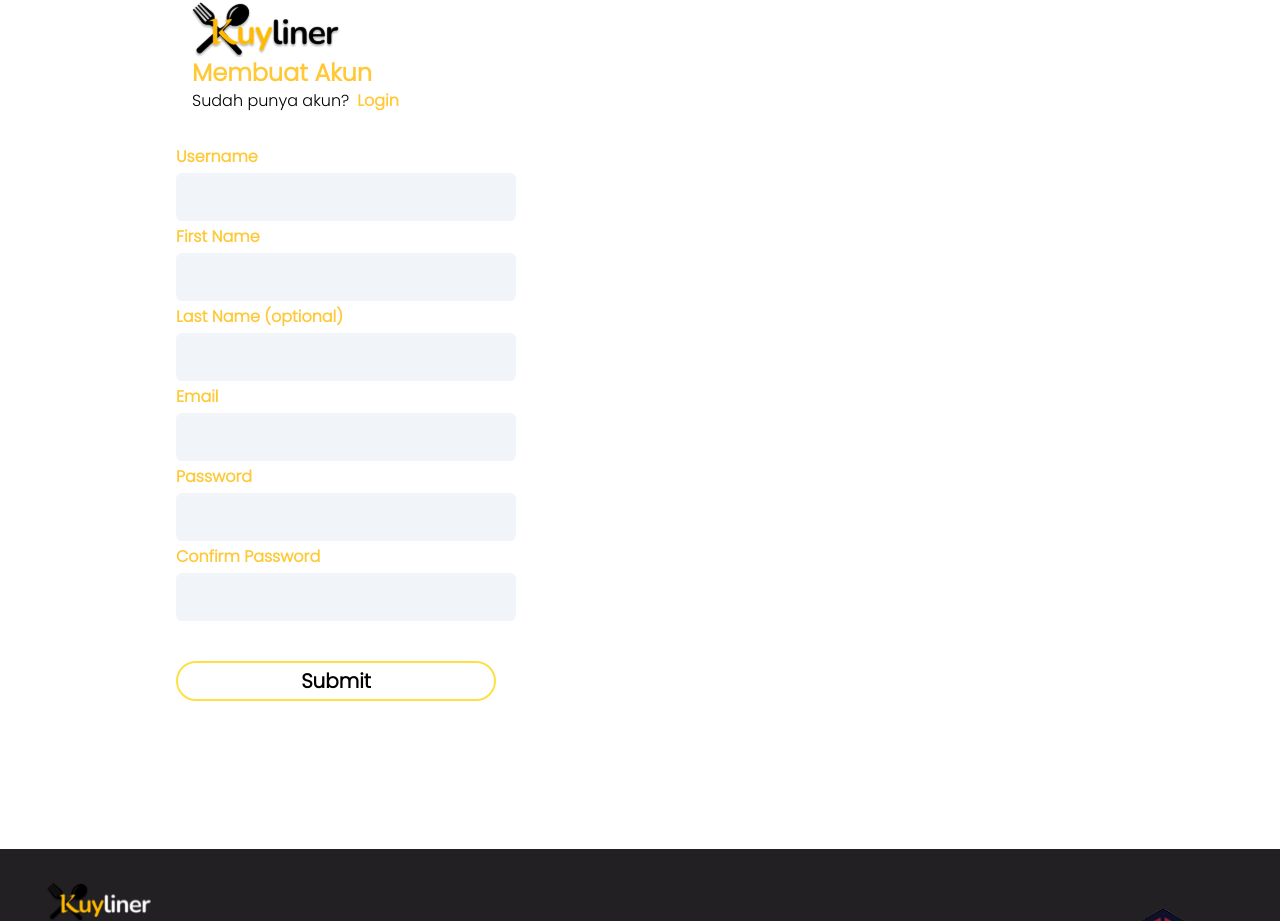
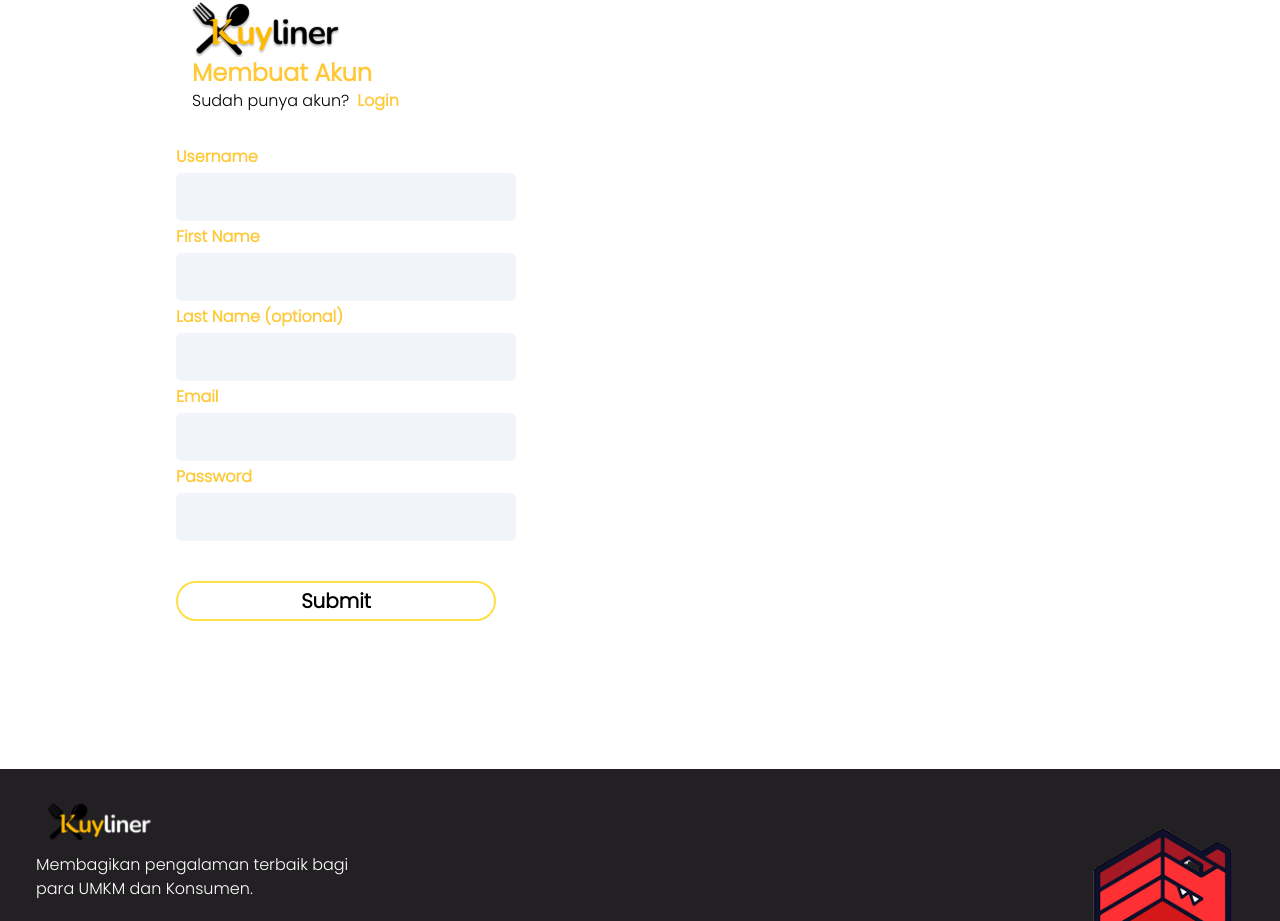
Before and after one commit to fs-10/kuyliner-react, a React (Vite) app: page /register in a window 1280 px wide. Shown: the part 719-1640 px from the top of the page. Built offline with nearby package versions, Linux system fonts and the light colour scheme.

Commit message:
adding register

```diff
--- a/src/pages/auth-page/Register.jsx
+++ b/src/pages/auth-page/Register.jsx
@@ -1,13 +1,21 @@
 import { React, useState } from "react";
 import LogoKuylinerBlack from "../../assets/logo/kuyliner-black-logo.svg";
 import LogoLogin from "../../assets/img/photo Fill.png";
-import { NavLink } from "react-router-dom";
+import { NavLink, useNavigate } from "react-router-dom";
+import axios from "axios";
 
 function Register() {
   const [user, setUser] = useState({
     username: "",
+    firstName: "",
+    lastName: "",
+    email: "",
     password: "",
+    verifyPassword: "",
   });
+
+  const navigate = useNavigate();
+
   const handleInput = (event) => {
     setUser({
       ...user,
@@ -15,15 +23,27 @@ function Register() {
     });
   };
 
-  const login = (event) => {
+  const handleRegister = async (event) => {
     event.preventDefault();
-    console.log(user);
+
+    const { data } = await axios.post(
+      `${import.meta.env.VITE_PUBLIC_API_URL}/user/signup`,
+      {
+        username: user.username,
+        email: user.email,
+        password: user.password,
+        first_name: user.firstName,
+        last_name: user.lastName,
+      }
+    );
+
+    return navigate("/login");
   };
   return (
-    <section id="register" class="pb-32">
-      <div class="container">
-        <div class="flex flex-wrap">
-          <div div class="w-full self-center px-6 lg:w-1/2 mb-5">
+    <section id="register" className="pb-32">
+      <div className="container">
+        <div className="flex flex-wrap">
+          <div className="w-full self-center px-6 lg:w-1/2 mb-5">
             <img
               src={LogoLogin}
               alt="logo"
@@ -31,9 +51,9 @@ function Register() {
             />
           </div>
 
-          <form>
-            <div class="w-full self-end px-6 ml-18 sm:px-40 sm:pt-7">
-              <div class="mb-8 w-full px-4 ">
+          <section>
+            <div className="w-full self-end px-6 ml-18 sm:px-40 sm:pt-7">
+              <div className="mb-8 w-full px-4 ">
                 <img
                   src={LogoKuylinerBlack}
                   alt="logo"
@@ -42,7 +62,7 @@ function Register() {
                 <h3 className="text-[#FFC836] font-extrabold text-2xl">
                   Membuat Akun
                 </h3>
-                <span className="">
+                <span>
                   Sudah punya akun?
                   <NavLink
                     to="/login"
@@ -52,81 +72,113 @@ function Register() {
                   </NavLink>
                 </span>
               </div>
-              <div class="w-full flex flex-col gap-1" style={{padding: "0 !important"}}>
-                <label for="username" class="text-base font-bold text-primary">
+              <form
+                className="w-full flex flex-col gap-1"
+                style={{ padding: "0 !important" }}
+              >
+                <label
+                  htmlFor="username"
+                  className="text-base font-bold text-primary"
+                >
                   Username
                 </label>
                 <input
                   type="text"
                   id="username"
-                  class="w-full rounded-md bg-slate-100 p-3 text-dark focus:border-primary focus:outline-none focus:ring-1 focus:ring-primary"
+                  className="w-full rounded-md bg-slate-100 p-3 text-dark focus:border-primary focus:outline-none focus:ring-1 focus:ring-primary"
+                  name="username"
+                  value={user.username}
+                  onChange={handleInput}
+                  autoComplete="username"
                   required
-                  aria-describedby="email"
-                  name="email"
                 />
-                <label for="firstname" class="text-base font-bold text-primary">
+                <label
+                  htmlFor="firstname"
+                  className="text-base font-bold text-primary"
+                >
                   First Name
                 </label>
                 <input
                   type="text"
                   id="firstname"
-                  class="w-full rounded-md bg-slate-100 p-3 text-dark focus:border-primary focus:outline-none focus:ring-1 focus:ring-primary"
+                  className="w-full rounded-md bg-slate-100 p-3 text-dark focus:border-primary focus:outline-none focus:ring-1 focus:ring-primary"
+                  name="firstName"
+                  value={user.firstName}
+                  onChange={handleInput}
                   required
-                  aria-describedby="email"
-                  name="email"
                 />
-                <label for="lastname" class="text-base font-bold text-primary">
+                <label
+                  htmlFor="lastname"
+                  className="text-base font-bold text-primary"
+                >
                   Last Name (optional)
                 </label>
                 <input
                   type="text"
                   id="lastname"
-                  class="w-full rounded-md bg-slate-100 p-3 text-dark focus:border-primary focus:outline-none focus:ring-1 focus:ring-primary"
-                  required
-                  aria-describedby="email"
-                  name="email"
+                  className="w-full rounded-md bg-slate-100 p-3 text-dark focus:border-primary focus:outline-none focus:ring-1 focus:ring-primary"
+                  name="lastName"
+                  value={user.lastName}
+                  onChange={handleInput}
                 />
-                <label for="email" class="text-base font-bold text-primary">
+                <label
+                  htmlFor="email"
+                  className="text-base font-bold text-primary"
+                >
                   Email
                 </label>
                 <input
                   type="email"
                   id="email"
-                  class="w-full rounded-md bg-slate-100 p-3 text-dark focus:border-primary focus:outline-none focus:ring-1 focus:ring-primary"
+                  className="w-full rounded-md bg-slate-100 p-3 text-dark focus:border-primary focus:outline-none focus:ring-1 focus:ring-primary"
+                  name="email"
+                  value={user.email}
+                  onChange={handleInput}
                   required
-                  aria-describedby="email"
-                  name="email"
                 />
-                <label for="password" class="text-base font-bold text-primary">
+                <label
+                  htmlFor="password"
+                  className="text-base font-bold text-primary"
+                >
                   Password
                 </label>
                 <input
                   type="password"
                   id="password"
-                  class="w-full rounded-md bg-slate-100 p-3 text-dark focus:border-primary focus:outline-none focus:ring-1 focus:ring-primary"
+                  className="w-full rounded-md bg-slate-100 p-3 text-dark focus:border-primary focus:outline-none focus:ring-1 focus:ring-primary"
+                  name="password"
+                  value={user.password}
+                  onChange={handleInput}
+                  autoComplete="current-password"
                   required
-                  aria-describedby="password"
-                  name="password"
                 />
-                <label for="confirm-password" class="text-base font-bold text-primary">
+                {/* <label
+                  htmlFor="confirm-password"
+                  className="text-base font-bold text-primary"
+                >
                   Confirm Password
                 </label>
                 <input
                   type="password"
                   id="confirm-password"
-                  class="w-full rounded-md bg-slate-100 p-3 text-dark focus:border-primary focus:outline-none focus:ring-1 focus:ring-primary"
+                  className="w-full rounded-md bg-slate-100 p-3 text-dark focus:border-primary focus:outline-none focus:ring-1 focus:ring-primary"
                   required
-                  aria-describedby="password"
-                  name="password"
-                />
-              </div>
-              <div className="rounded-full border-solid border-2 border-yellow-300 px-10 flex flex-row gap-20 items-center justify-center flex-shrink-0 w-80 h-10 relative  mb-5 mt-10">
-                <a href="#" className="rounded-sm  px-5 py-1 font-bold text-xl">
+                  value={user.verifyPassword}
+                  onChange={handleInput}
+                  autoComplete="current-password"
+                /> */}
+              </form>
+              <NavLink
+                to={"/login"}
+                onClick={handleRegister}
+                className="rounded-full border-solid border-2 border-yellow-300 px-10 flex flex-row gap-20 items-center justify-center flex-shrink-0 w-80 h-10 relative  mb-5 mt-10"
+              >
+                <p className="rounded-sm  px-5 py-1 font-bold text-xl">
                   Submit
-                </a>
-              </div>
+                </p>
+              </NavLink>
             </div>
-          </form>
+          </section>
         </div>
       </div>
     </section>
```
